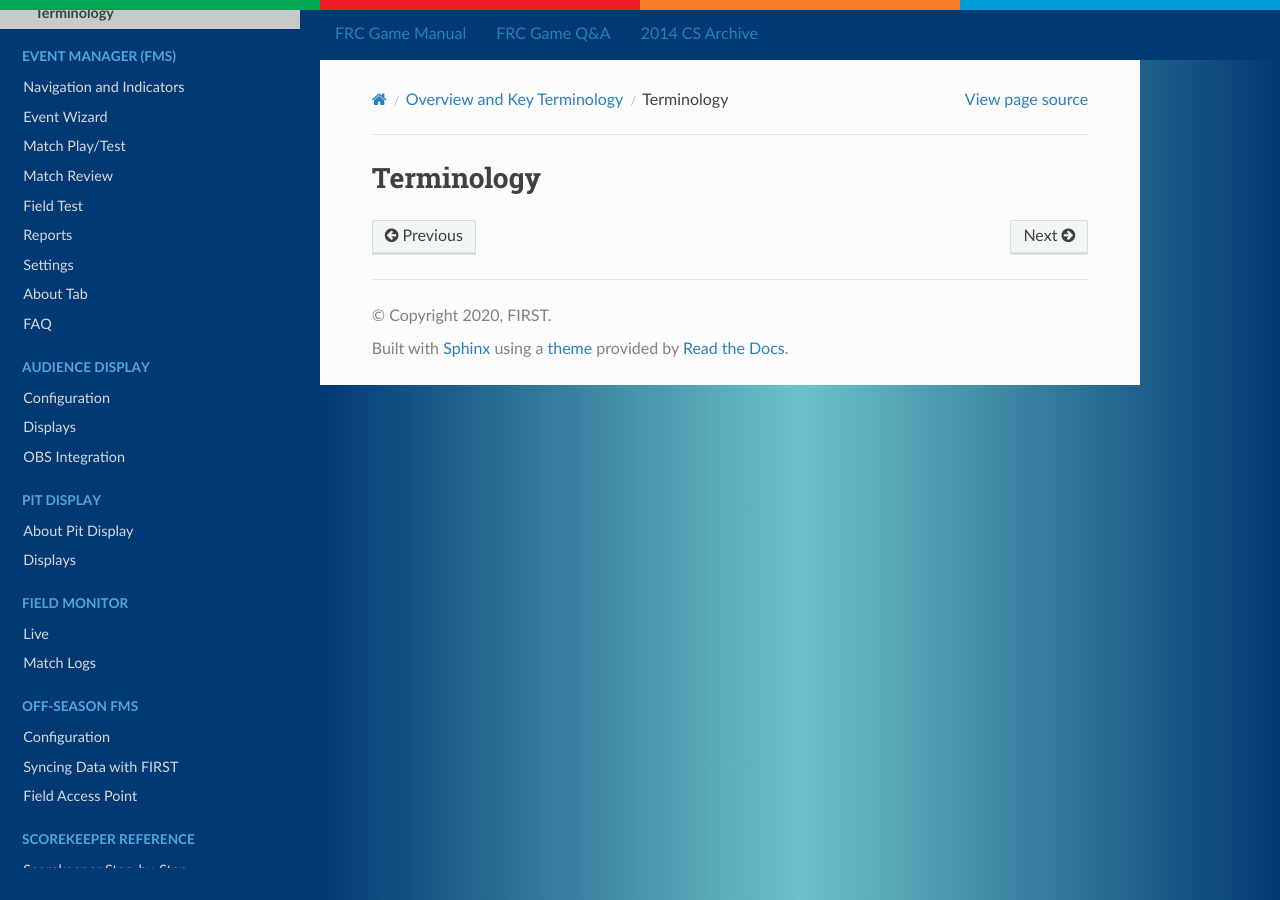
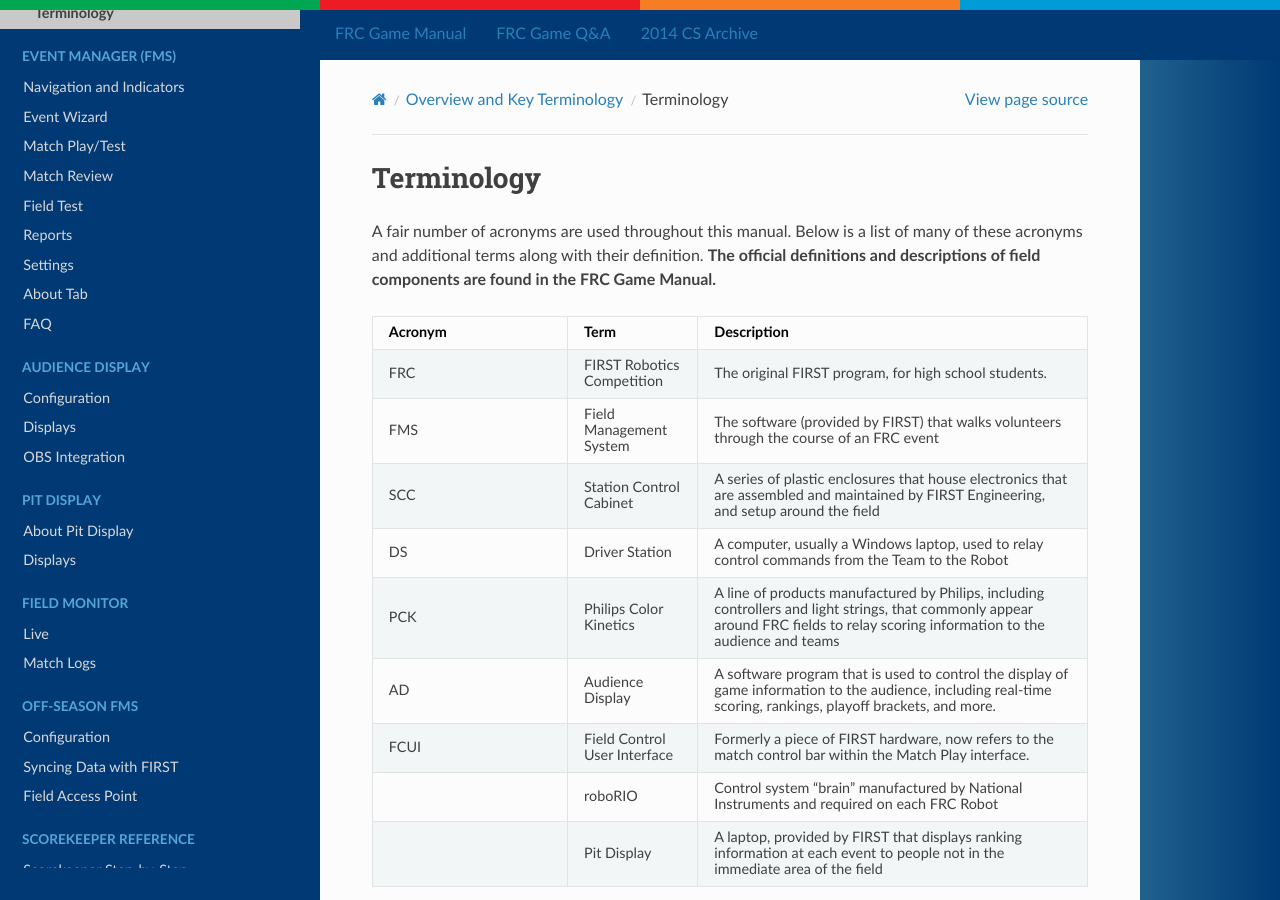
Before and after one commit to FIRSTRobotics/fms-manual, a Sphinx documentation site: the page built from source/overview-key-terminology/terminology.rst, in a window 1280 px wide and 900 px high. Built offline with Sphinx 7.4.7 and the Read the Docs theme 2.0.0, drawn with Linux system fonts in a browser that asks for light colours.

Commit message:
Overview and Key Terminology - Straight copy from Screensteps (#2)
* Starting working on overview/keyterms section. Added disclaimer

* Copy over Overview section from Screensteps. No edits made yet

```diff
--- a/source/overview-key-terminology/terminology.rst
+++ b/source/overview-key-terminology/terminology.rst
@@ -1,2 +1,39 @@
 Terminology
 ===========
+
+A fair number of acronyms are used throughout this manual. Below is a list of many of these acronyms and additional terms along with their definition. **The official definitions and descriptions of field components are found in the FRC Game Manual.**
+
+.. list-table::
+   :widths: 15 10 30
+   :header-rows: 1
+
+   * - Acronym
+     - Term
+     - Description
+   * - FRC
+     - FIRST Robotics Competition
+     - The original FIRST program, for high school students.
+   * - FMS
+     - Field Management System
+     - The software (provided by FIRST) that walks volunteers through the course of an FRC event
+   * - SCC
+     - Station Control Cabinet
+     - A series of plastic enclosures that house electronics that are assembled and maintained by FIRST Engineering, and setup around the field
+   * - DS
+     - Driver Station
+     - A computer, usually a Windows laptop, used to relay control commands from the Team to the Robot
+   * - PCK
+     - Philips Color Kinetics
+     - A line of products manufactured by Philips, including controllers and light strings, that commonly appear around FRC fields to relay scoring information to the audience and teams
+   * - AD
+     - Audience Display
+     - A software program that is used to control the display of game information to the audience, including real-time scoring, rankings, playoff brackets, and more.
+   * - FCUI
+     - Field Control User Interface
+     - Formerly a piece of FIRST hardware, now refers to the match control bar within the Match Play interface.
+   * -
+     - roboRIO
+     - Control system "brain" manufactured by National Instruments and required on each FRC Robot
+   * -
+     - Pit Display
+     - A laptop, provided by FIRST that displays ranking information at each event to people not in the immediate area of the field
```
Also changed, not shown: source/overview-key-terminology/about-fms-documentation-notes.rst (+26 -0 lines), source/overview-key-terminology/disclaimer.rst (+7 -0 lines), source/overview-key-terminology/images/frclogo.png (added), source/overview-key-terminology/images/infiniterechargelogo.png (added), source/overview-key-terminology/images/warningtriangle.png (added).
